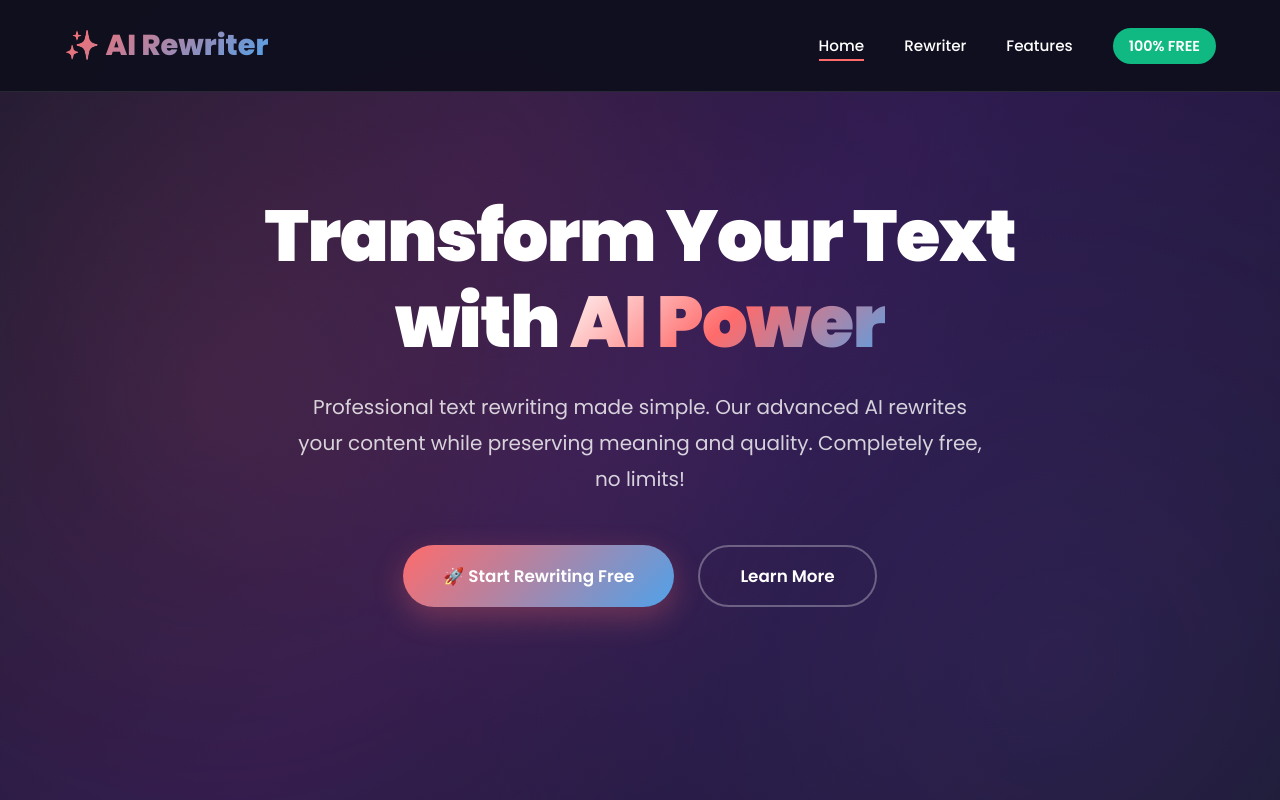
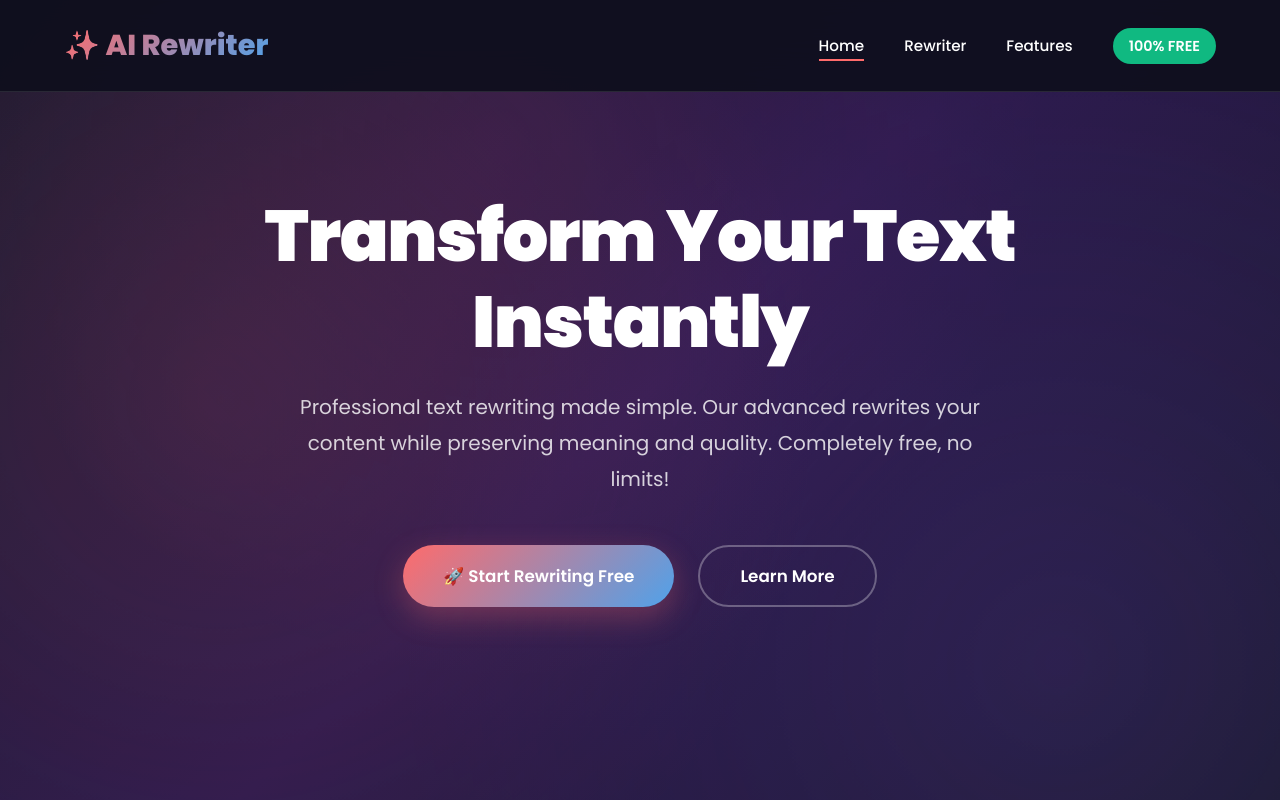
Before and after one commit to Sulakshana05/Pharagraph-Rewriter, a plain HTML site: page index.html in a window 1280 px wide. Shown: the top 800 px of the page. Drawn offline with Linux system fonts and the light colour scheme.

Commit message:
index.html

```diff
--- a/index.html
+++ b/index.html
@@ -3,7 +3,7 @@
 <head>
     <meta charset="UTF-8">
     <meta name="viewport" content="width=device-width, initial-scale=1.0">
-    <title>AI Rewriter Pro - Transform Your Text Instantly - Free Tool</title>
+    <title>Rewriter Pro - Transform Your Text Instantly - Free Tool</title>
     <meta name="description" content="Free AI-powered text rewriter. Transform your content instantly with our advanced rewriting tool. No subscription required!">
     <link href="https://fonts.googleapis.com/css2?family=Poppins:wght@300;400;500;600;700;800;900&display=swap" rel="stylesheet">
 
@@ -694,8 +694,8 @@
     <!-- Hero Section -->
     <section id="home" class="hero">
         <div class="hero-content">
-            <h1>Transform Your Text with <span class="gradient-text">AI Power</span></h1>
-            <p>Professional text rewriting made simple. Our advanced AI rewrites your content while preserving meaning and quality. Completely free, no limits!</p>
+            <h1>Transform Your Text Instantly <span class="gradient-text"></span></h1>
+            <p>Professional text rewriting made simple. Our advanced rewrites your content while preserving meaning and quality. Completely free, no limits!</p>
             <div class="hero-buttons">
                 <a href="#rewriter" class="btn btn-primary">🚀 Start Rewriting Free</a>
                 <a href="#features" class="btn btn-secondary">Learn More</a>
```
